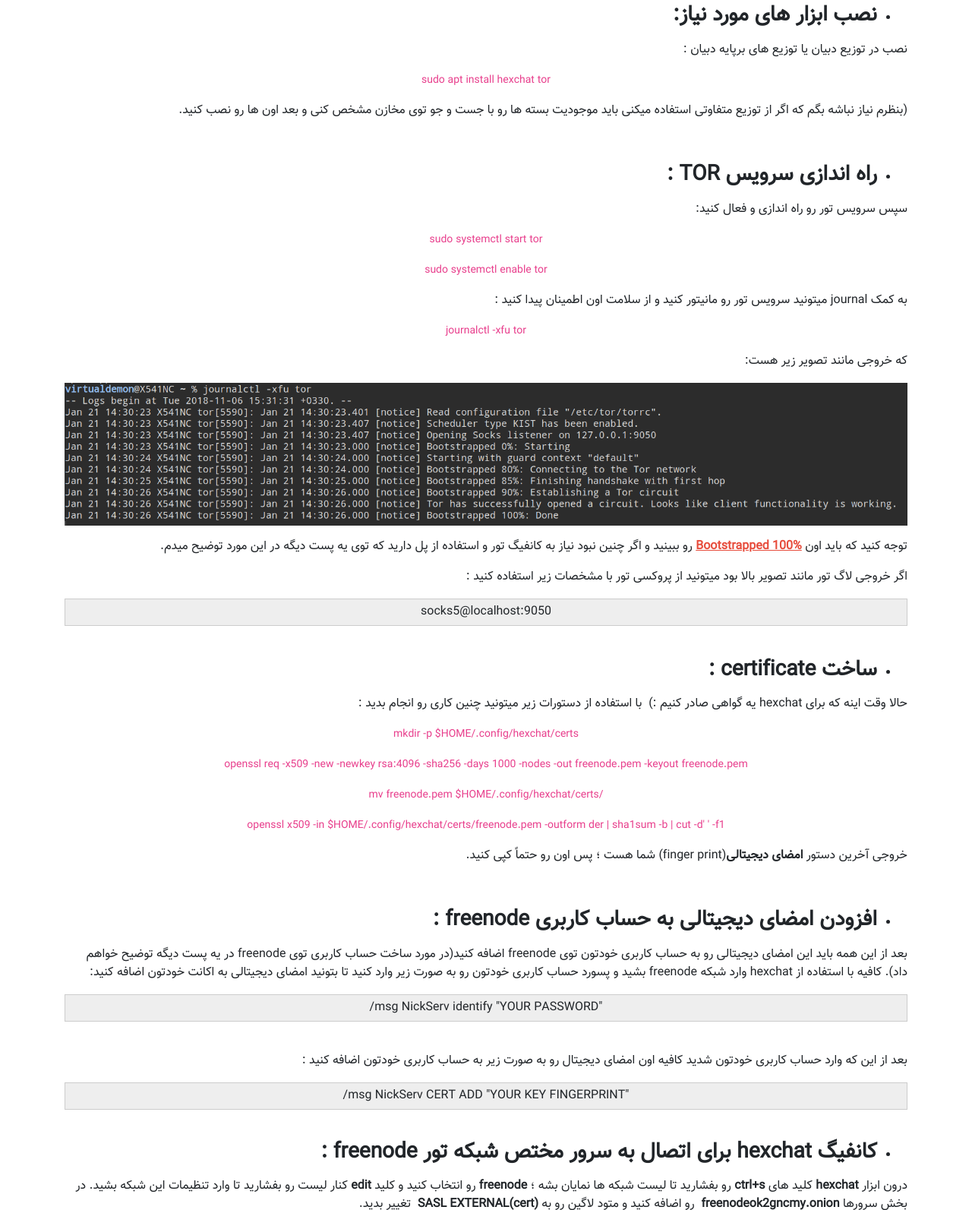
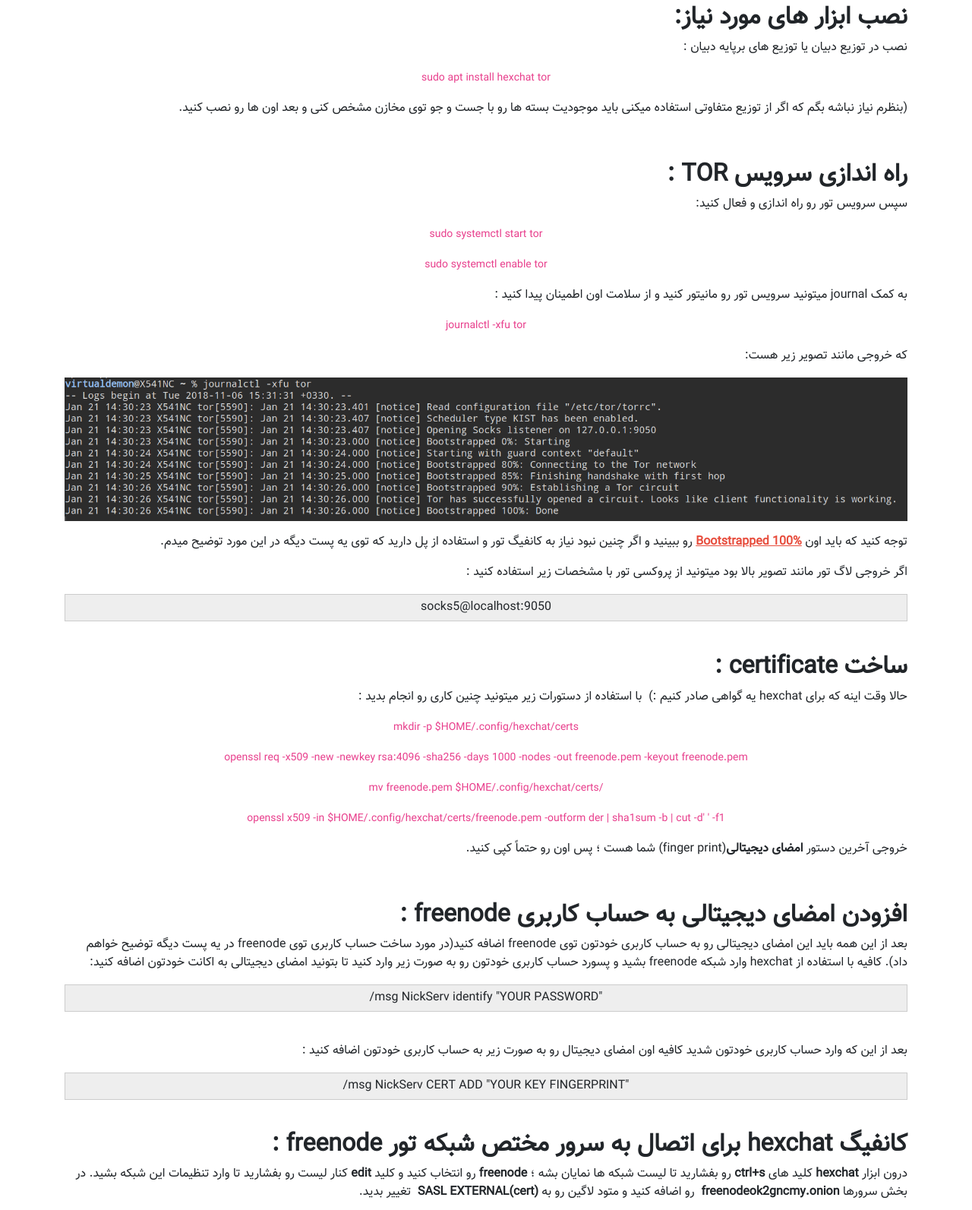
Before and after one commit to malijani/malijani.github.io, a plain HTML site: page blog/hexchat-tor-freenode.html in a window 1280 px wide. Shown: the part 1155-2748 px from the top of the page at 76% size. Drawn offline with Linux system fonts and the light colour scheme.

Commit message:
Deployed f768202; Updated website

```diff
--- a/blog/hexchat-tor-freenode.html
+++ b/blog/hexchat-tor-freenode.html
@@ -63,59 +63,47 @@
         <img src="../media/images/main.png" class="card-img-top text-center rounded mb-5">
 
 
-    <p class="text-center bg-light rounded mt-2"><p dir="rtl">توی دنیای دیجیتال ممکنه خیلی ها نیاز به یه ارتباط حرفه ای تر با اشخاص خاصی که سراسر دنیا&nbsp; در یک حیطه عمل میکنن داشته باشن. من توی این پست قصد حرف زدن در رابطه با <strong>irc</strong> و بررسی اون و پروتکل های مختلف ندارم و قصدم فقط نحوه تنظیم یکی از کلاینت های اون به نام hexchat هست که با اون به صورت ناشناس و به کمک شبکه TOR به شبکه Freenode متصل بشیم و بتونیم با دیگران ارتباط برقرار کنیم و به انجام کارهای خودمون برسیم.</p>
+    <p class="text-center bg-light rounded mt-2"><p dir="rtl"><span style="font-size:16px">توی دنیای دیجیتال ممکنه خیلی ها نیاز به یه ارتباط حرفه ای تر با اشخاص خاصی که سراسر دنیا&nbsp; در یک حیطه عمل میکنن داشته باشن. من توی این پست قصد حرف زدن در رابطه با <strong>irc</strong> و بررسی اون و پروتکل های مختلف ندارم و قصدم فقط نحوه تنظیم یکی از کلاینت های اون به نام hexchat هست که با اون به صورت ناشناس و به کمک شبکه TOR به شبکه Freenode متصل بشیم و بتونیم با دیگران ارتباط برقرار کنیم و به انجام کارهای خودمون برسیم.</span></p>
 
 <p dir="rtl">&nbsp;</p>
 
-<ul dir="rtl">
-	<li>
-	<h3>نصب ابزار های مورد نیاز:</h3>
-	</li>
-</ul>
+<h2 dir="rtl">نصب ابزار های مورد نیاز:</h2>
 
-<p dir="rtl">نصب در توزیع دبیان یا توزیع های برپایه دبیان :&zwnj;</p>
+<p dir="rtl"><span style="font-size:16px">نصب در توزیع دبیان یا توزیع های برپایه دبیان :&zwnj;</span></p>
 
 <p style="text-align:center"><code>sudo apt install hexchat tor</code></p>
 
-<p dir="rtl">(بنظرم نیاز نباشه بگم که اگر از توزیع متفاوتی استفاده میکنی باید موجودیت بسته ها رو با جست و جو توی مخازن مشخص کنی و بعد اون ها رو نصب کنید.</p>
+<p dir="rtl"><span style="font-size:16px">(بنظرم نیاز نباشه بگم که اگر از توزیع متفاوتی استفاده میکنی باید موجودیت بسته ها رو با جست و جو توی مخازن مشخص کنی و بعد اون ها رو نصب کنید.</span></p>
 
 <p dir="rtl">&nbsp;</p>
 
-<ul dir="rtl">
-	<li>
-	<h3>راه اندازی سرویس TOR :</h3>
-	</li>
-</ul>
+<h2 dir="rtl">راه اندازی سرویس TOR :</h2>
 
-<p dir="rtl">سپس سرویس تور رو راه اندازی و فعال کنید:</p>
+<p dir="rtl"><span style="font-size:16px">سپس سرویس تور رو راه اندازی و فعال کنید:</span></p>
 
 <p style="text-align:center"><code>sudo systemctl start tor</code></p>
 
 <p style="text-align:center"><code>sudo systemctl enable tor</code></p>
 
-<p dir="rtl">به کمک journal میتونید سرویس تور رو مانیتور کنید و از سلامت اون اطمینان پیدا کنید :</p>
+<p dir="rtl"><span style="font-size:16px">به کمک journal میتونید سرویس تور رو مانیتور کنید و از سلامت اون اطمینان پیدا کنید :</span></p>
 
 <p style="text-align:center"><code>journalctl -xfu tor</code></p>
 
-<p dir="rtl">که خروجی مانند تصویر زیر هست:</p>
+<p dir="rtl"><span style="font-size:16px">که خروجی مانند تصویر زیر هست:</span></p>
 
 <p style="text-align:center"><img alt="خروجی journalctl -xfu tor" class="img-fluid" src="../media/images/hexchat_tor_freenode/journalctl-xfu-tor.png" /></p>
 
-<p dir="rtl">توجه کنید که باید اون<span style="color:#e74c3c"> <u><strong>Bootstrapped 100%</strong></u></span> رو ببینید و اگر چنین نبود نیاز به کانفیگ تور و استفاده از پل دارید که توی یه پست دیگه در این مورد توضیح میدم.</p>
+<p dir="rtl">ت<span style="font-size:16px">وجه کنید که باید اون<span style="color:#e74c3c"> <u><strong>Bootstrapped 100%</strong></u></span> رو ببینید و اگر چنین نبود نیاز به کانفیگ تور و استفاده از پل دارید که توی یه پست دیگه در این مورد توضیح میدم.</span></p>
 
-<p dir="rtl">اگر خروجی لاگ تور مانند تصویر بالا بود میتونید از پروکسی تور با مشخصات زیر استفاده کنید :</p>
+<p dir="rtl"><span style="font-size:16px">اگر خروجی لاگ تور مانند تصویر بالا بود میتونید از پروکسی تور با مشخصات زیر استفاده کنید :</span></p>
 
 <div dir="rtl" style="background:#eeeeee none repeat scroll 0% 0%; border:1px solid #cccccc; padding:5px 10px; text-align:center">socks5@localhost:9050</div>
 
 <h3 dir="rtl">&nbsp;</h3>
 
-<ul dir="rtl">
-	<li>
-	<h3>ساخت certificate :</h3>
-	</li>
-</ul>
+<h2 dir="rtl">ساخت certificate :</h2>
 
-<p dir="rtl">حالا وقت اینه که برای hexchat یه گواهی صادر کنیم :)&nbsp; با استفاده از دستورات زیر میتونید چنین کاری رو انجام بدید :</p>
+<p dir="rtl"><span style="font-size:16px">حالا وقت اینه که برای hexchat یه گواهی صادر کنیم :)&nbsp; با استفاده از دستورات زیر میتونید چنین کاری رو انجام بدید :</span></p>
 
 <p style="text-align:center"><span dir="ltr"><code>mkdir -p $HOME/.config/hexchat/certs</code></span></p>
 
@@ -125,35 +113,27 @@
 
 <p style="text-align:center"><code><span dir="ltr">openssl x509 -in $HOME/.config/hexchat/certs/freenode.pem -outform der | sha1sum -b | cut -d&#39; &#39; -f1</span></code></p>
 
-<p dir="rtl"><span dir="rtl">خروجی آخرین دستور <strong>امضای دیجیتالی</strong>(finger print) شما هست ؛ پس اون رو حتماً کپی کنید.</span></p>
+<p dir="rtl"><span style="font-size:16px"><span dir="rtl">خروجی آخرین دستور <strong>امضای دیجیتالی</strong>(finger print) شما هست ؛ پس اون رو حتماً کپی کنید.</span></span></p>
 
 <p dir="rtl">&nbsp;</p>
 
-<ul dir="rtl">
-	<li>
-	<h3>افزودن امضای دیجیتالی به حساب کاربری freenode :</h3>
-	</li>
-</ul>
+<h2 dir="rtl">افزودن امضای دیجیتالی به حساب کاربری freenode :</h2>
 
-<p dir="rtl">بعد از این همه باید این امضای دیجیتالی رو به حساب کاربری خودتون توی freenode اضافه کنید(در مورد ساخت حساب کاربری توی freenode در یه پست دیگه توضیح خواهم داد). کافیه با استفاده از hexchat وارد شبکه freenode بشید و پسورد حساب کاربری خودتون رو به صورت زیر وارد کنید تا بتونید امضای دیجیتالی به اکانت خودتون اضافه کنید:</p>
+<p dir="rtl"><span style="font-size:16px">بعد از این همه باید این امضای دیجیتالی رو به حساب کاربری خودتون توی freenode اضافه کنید(در مورد ساخت حساب کاربری توی freenode در یه پست دیگه توضیح خواهم داد). کافیه با استفاده از hexchat وارد شبکه freenode بشید و پسورد حساب کاربری خودتون رو به صورت زیر وارد کنید تا بتونید امضای دیجیتالی به اکانت خودتون اضافه کنید:</span></p>
 
 <div style="background:#eeeeee none repeat scroll 0% 0%; border:1px solid #cccccc; padding:5px 10px; text-align:center"><span dir="ltr">/msg NickServ identify &quot;YOUR PASSWORD&quot;</span></div>
 
 <p dir="rtl">&nbsp;</p>
 
-<p dir="rtl">بعد از این که وارد حساب کاربری خودتون شدید کافیه اون امضای دیجیتال رو به صورت زیر به حساب کاربری خودتون اضافه کنید :</p>
+<p dir="rtl"><span style="font-size:16px">بعد از این که وارد حساب کاربری خودتون شدید کافیه اون امضای دیجیتال رو به صورت زیر به حساب کاربری خودتون اضافه کنید :</span></p>
 
 <div style="background:#eeeeee none repeat scroll 0% 0%; border:1px solid #cccccc; padding:5px 10px; text-align:center"><span dir="ltr">/msg NickServ CERT ADD &quot;YOUR KEY FINGERPRINT&quot;</span></div>
 
 <p>&nbsp;</p>
 
-<ul dir="rtl">
-	<li>
-	<h3>کانفیگ hexchat برای اتصال به سرور مختص شبکه تور freenode :&nbsp;</h3>
-	</li>
-</ul>
+<h2 dir="rtl">کانفیگ hexchat برای اتصال به سرور مختص شبکه تور freenode :&nbsp;</h2>
 
-<p dir="rtl">درون ابزار <strong>hexchat</strong> کلید های <strong>ctrl+s</strong> رو بفشارید تا لیست شبکه ها نمایان بشه ؛ <strong>freenode</strong> رو انتخاب کنید و کلید <strong>edit</strong> کنار لیست رو بفشارید تا وارد تنظیمات این شبکه بشید. در بخش سرورها <strong>freenodeok2gncmy.onion</strong>&nbsp; رو اضافه کنید و متود لاگین رو به <strong>SASL EXTERNAL(cert)</strong>&nbsp; تغییر بدید.</p>
+<p dir="rtl"><span style="font-size:16px">درون ابزار <strong>hexchat</strong> کلید های <strong>ctrl+s</strong> رو بفشارید تا لیست شبکه ها نمایان بشه ؛ <strong>freenode</strong> رو انتخاب کنید و کلید <strong>edit</strong> کنار لیست رو بفشارید تا وارد تنظیمات این شبکه بشید. در بخش سرورها <strong>freenodeok2gncmy.onion</strong>&nbsp; رو اضافه کنید و متود لاگین رو به <strong>SASL EXTERNAL(cert)</strong>&nbsp; تغییر بدید.</span></p>
 
 <p dir="rtl" style="text-align:left">&nbsp;</p>
 
@@ -161,13 +141,9 @@
 
 <p dir="rtl">&nbsp;</p>
 
-<ul dir="rtl">
-	<li>
-	<h3>کانفیگ hexchat برای استفاده از شبکه تور :</h3>
-	</li>
-</ul>
+<h2 dir="rtl">کانفیگ hexchat برای استفاده از شبکه تور :</h2>
 
-<p dir="rtl">وارد بخش <strong>Settings&gt;Preferences </strong>بشید و در منو تنظیمات بخش <strong>Network setup </strong>رو انتخاب کنید و پروکسی تور رو مثل تصویر زیر اضافه کنید :</p>
+<p dir="rtl"><span style="font-size:16px">وارد بخش <strong>Settings&gt;Preferences </strong>بشید و در منو تنظیمات بخش <strong>Network setup </strong>رو انتخاب کنید و پروکسی تور رو مثل تصویر زیر اضافه کنید :</span></p>
 
 <p dir="rtl"><img alt="تنظیمات شبکه hexchat" class="img-fluid" src="../media/images/hexchat_tor_freenode/hexchat-preferences-network-proxy.png" style="height:651px; width:852px" /></p>
 
@@ -175,7 +151,7 @@
 
 <p dir="rtl">&nbsp;</p>
 
-<p dir="rtl">و در آخر هم ابزار hexchat رو ببندید و دوباره اجرا کنید و با یه آیپی cloak شده به کمک شبکه تور به freenode متصل بشید!</p></p>
+<p dir="rtl"><span style="font-size:16px">و در آخر هم ابزار hexchat رو ببندید و دوباره اجرا کنید و با یه آیپی cloak شده به کمک شبکه تور به freenode متصل بشید!</span></p></p>
 
     <button type="button" class="btn btn-info mr-2" onclick="history.back()">بازگشت</button>
 
```
Also changed, not shown: blog/index.html (+1 -1 lines), index.html (+2 -2 lines).
